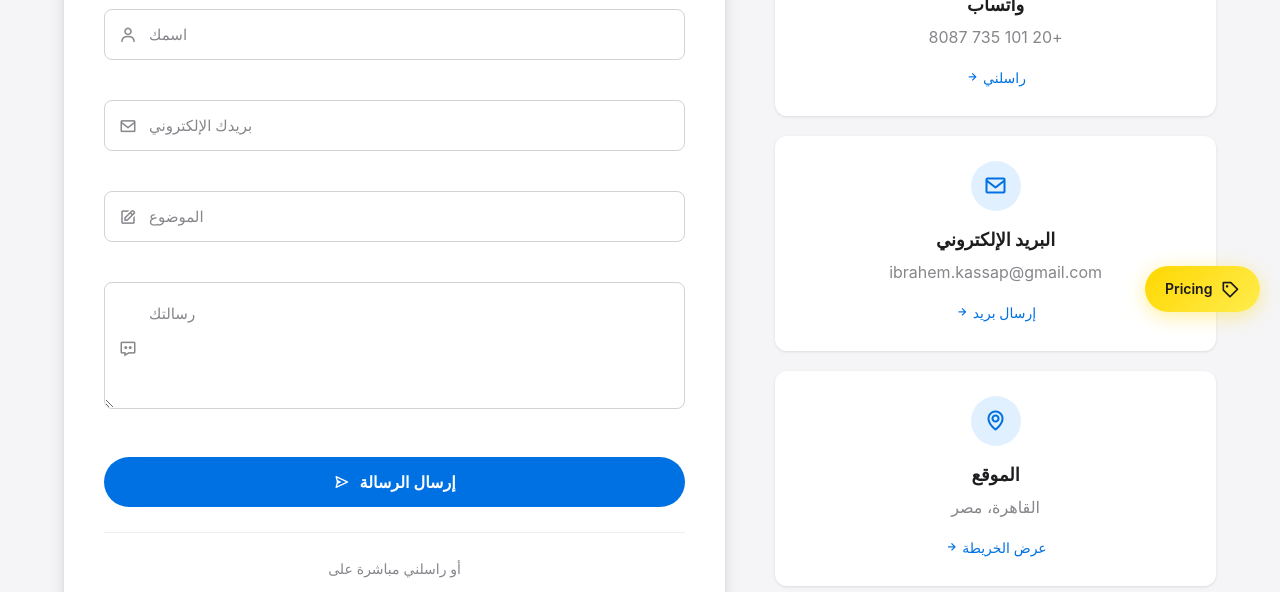
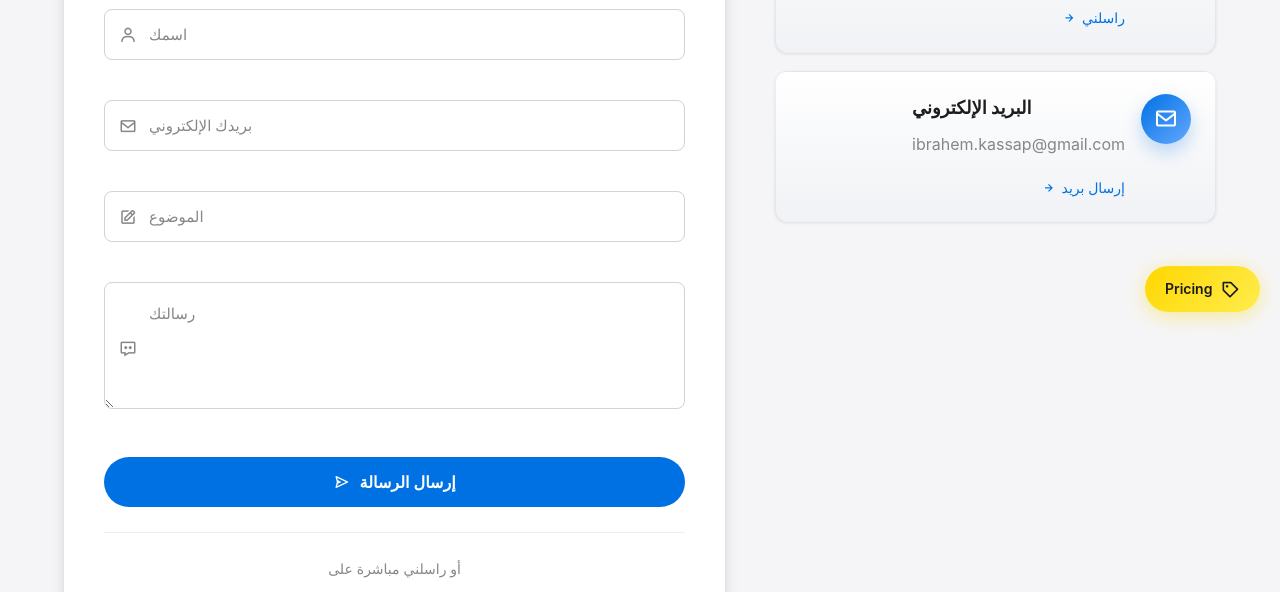
Before and after one commit to AliAhmedKhalil-cs/portfolio, a plain HTML site: page contact.html in a window 1280 px wide. Shown: the part 398-990 px from the top of the page. Drawn offline with nearby package versions, Linux system fonts and the light colour scheme.

Commit message:
Add files via upload

```diff
--- a/contact.html
+++ b/contact.html
@@ -54,33 +54,29 @@
                         <div class="contact-icon">
                             <i class='bx bxl-whatsapp'></i>
                         </div>
+                        <div class="contact-body">
                             <h3 data-i18n="contact.cards.whatsapp.title">WhatsApp</h3>
-                        <p>+20 101 735 8087</p>
-                        <a href="https://wa.me/+201017358087?text=Hello%20Ibrahem,%20I'm%20interested%20in%20your%20services" target="_blank" class="contact-link">
+                            <p class="contact-detail">
+                                <i class='bx bxl-whatsapp'></i>
+                                <span>01016040576</span>
+                            </p>
+                            <a href="https://wa.me/201016040576?text=Hello%20Ibrahem,%20I'm%20interested%20in%20your%20services" target="_blank" class="contact-link">
                                 <span data-i18n="contact.cards.whatsapp.cta">Message Me</span> <i class='bx bx-right-arrow-alt'></i>
                             </a>
+                        </div>
                     </div>
 
                     <div class="contact-card" style="--contact-delay: 0.2s;">
                         <div class="contact-icon">
                             <i class='bx bx-envelope'></i>
                         </div>
+                        <div class="contact-body">
                             <h3 data-i18n="contact.cards.email.title">Email</h3>
                             <p>ibrahem.kassap@gmail.com</p>
                             <a href="mailto:ibrahem.kassap@gmail.com" class="contact-link">
                                 <span data-i18n="contact.cards.email.cta">Send Email</span> <i class='bx bx-right-arrow-alt'></i>
                             </a>
                         </div>
-
-                    <div class="contact-card" style="--contact-delay: 0.3s;">
-                        <div class="contact-icon">
-                            <i class='bx bx-map'></i>
-                        </div>
-                        <h3 data-i18n="contact.cards.location.title">Location</h3>
-                        <p data-i18n="contact.cards.location.value">Cairo, Egypt</p>
-                        <a href="#" class="contact-link">
-                            <span data-i18n="contact.cards.location.cta">View Map</span> <i class='bx bx-right-arrow-alt'></i>
-                        </a>
                     </div>
                 </div>
 
@@ -120,7 +116,7 @@
                     <!-- Quick WhatsApp Button -->
                     <div class="quick-whatsapp">
                         <p data-i18n="contact.quick.text">Or message me directly on</p>
-                        <a href="https://wa.me/+201017358087?text=Hello%20Ibrahem,%20I'm%20interested%20in%20your%20services" target="_blank" class="whatsapp-btn">
+                        <a href="https://wa.me/+201016040576?text=Hello%20Ibrahem,%20I'm%20interested%20in%20your%20services" target="_blank" class="whatsapp-btn">
                             <i class='bx bxl-whatsapp'></i> <span data-i18n="contact.quick.cta">WhatsApp</span>
                         </a>
                     </div>
@@ -140,7 +136,7 @@
                     <a href="https://www.facebook.com/ibrahemka55ap" target="_blank">
                         <i class='bx bxl-facebook-square'></i>
                     </a>
-                    <a href="https://wa.me/+201017358087/" target="_blank">
+                    <a href="https://wa.me/+201016040576/" target="_blank">
                         <i class='bx bxl-whatsapp'></i>
                     </a>
                     <a href="https://www.instagram.com/ibrahemka55ap/" target="_blank">
--- a/style.css
+++ b/style.css
@@ -1410,44 +1410,76 @@ section {
 .contact-info {
     display: flex;
     flex-direction: column;
-    gap: 20px;
+    gap: 18px;
 }
 
 .contact-card {
-    background: var(--bg-white);
-    padding: 25px;
+    background: linear-gradient(180deg, var(--bg-white), var(--surface-2));
+    padding: 22px 24px;
     border-radius: var(--radius-md);
     box-shadow: var(--shadow-sm);
-    text-align: center;
+    border: 1px solid rgba(0, 0, 0, 0.06);
+    display: flex;
+    align-items: flex-start;
+    gap: 16px;
+    text-align: left;
 }
 
 .contact-icon {
     width: 50px;
     height: 50px;
-    background: #e1f0ff;
-    color: var(--accent-blue);
+    background: var(--accent-gradient);
+    color: #fff;
     border-radius: 50%;
     display: inline-flex;
     align-items: center;
     justify-content: center;
     font-size: 24px;
-    margin-bottom: 15px;
+    box-shadow: 0 8px 18px rgba(0, 113, 227, 0.25);
+    flex-shrink: 0;
 }
 
 .contact-card h3 {
     font-size: 18px;
-    margin-bottom: 5px;
+    margin-bottom: 6px;
 }
 
 .contact-card p {
     color: var(--text-secondary);
     margin-bottom: 15px;
+}
+
+.contact-body {
+    display: flex;
+    flex-direction: column;
+    gap: 4px;
+}
+
+.contact-detail {
+    display: flex;
+    align-items: center;
+    gap: 8px;
+    font-weight: 600;
+    color: var(--text-primary);
+    margin-bottom: 14px;
+}
+
+.contact-detail i {
+    color: #25D366;
+    font-size: 18px;
 }
 
 .contact-link {
     color: var(--accent-blue);
     font-size: 14px;
     font-weight: 500;
+    display: inline-flex;
+    align-items: center;
+    gap: 6px;
+}
+
+[data-theme="dark"] .contact-card {
+    border-color: rgba(255, 255, 255, 0.08);
 }
 
 .contact-form-wrapper {
```
Lines whose indentation alone changed are shown as unchanged.
